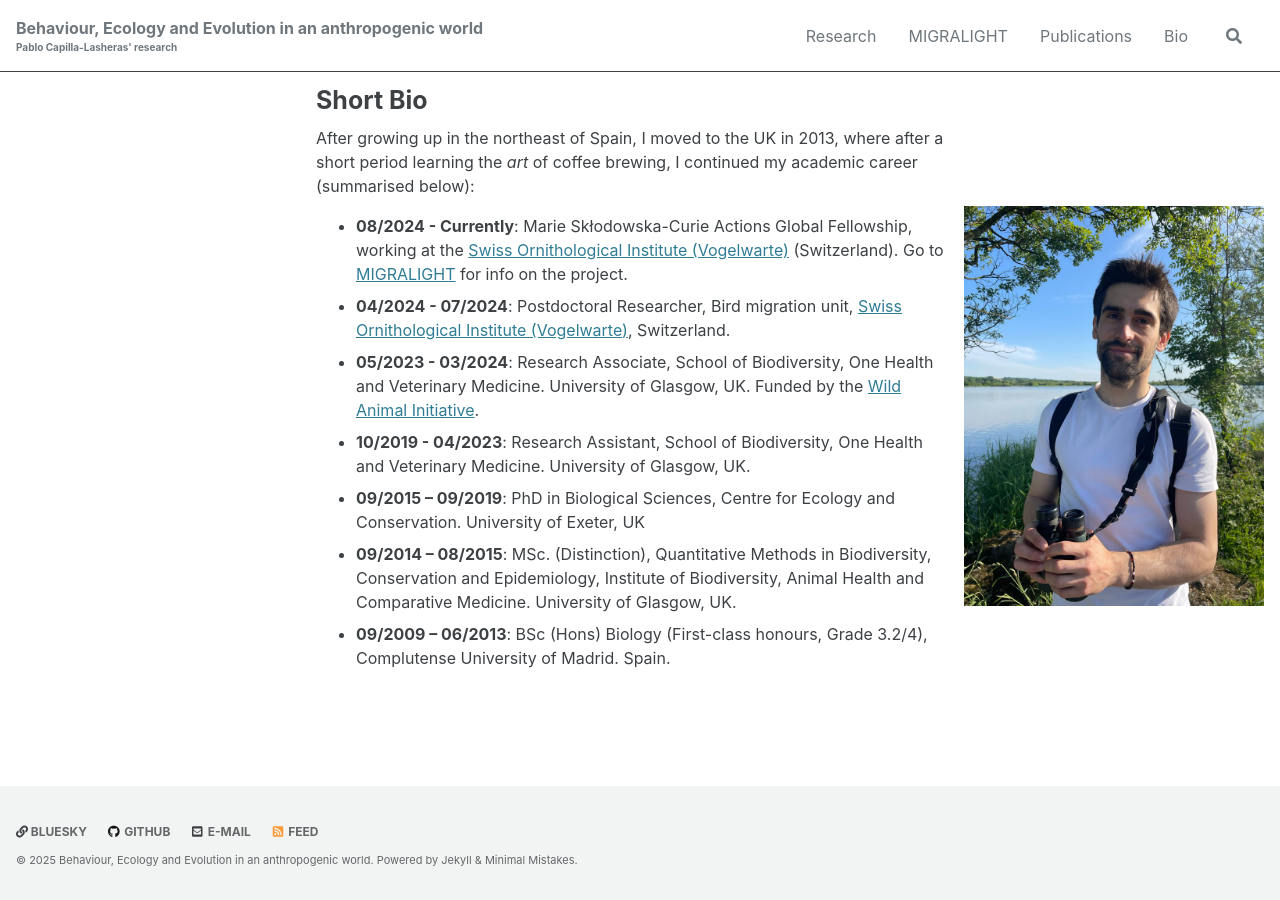
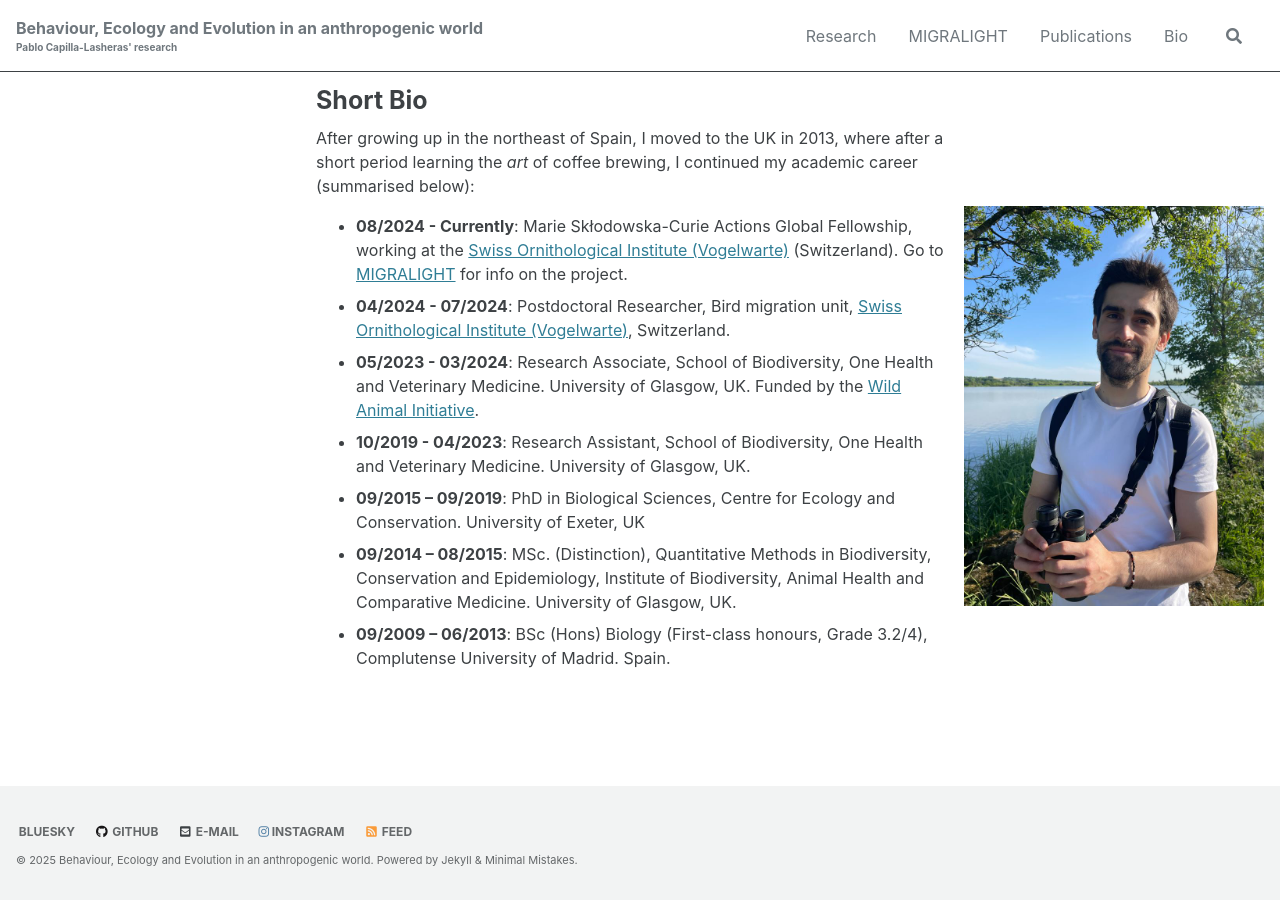
Before and after one commit to PabloCapilla/PabloCapilla.github.io, a Jekyll site: the page built from _pages/bio.md, in a window 1280 px wide. Built offline with Jekyll 4.4.1, drawn with Linux system fonts in a browser that asks for light colours; cached includes are drawn as plain includes; a script that is not in the unit is left out; comment, search, counter and statistics services are not loaded.

Commit message:
icons_update

```diff
--- a/_config.yml
+++ b/_config.yml
@@ -78,6 +78,7 @@ author:
 footer:
   links:
     - label: "Bluesky"
+      icon: "fab fa-bluesky"
       url: "https://bsky.app/profile/pcapi.bsky.social"
     - label: "GitHub"
       icon: "fab fa-fw fa-github"
@@ -85,6 +86,10 @@ footer:
     - label: "E-mail"
       icon: "fas fa-fw fa-envelope-square"
       url: "mailto: pacapilla@gmail.com"
+    - label: "Instagram"
+      icon: "fab fa-instagram"
+      url: "https://www.instagram.com/migralight/"
+
 
 defaults:
   # _posts
--- a/_data/authors.yml
+++ b/_data/authors.yml
@@ -11,3 +11,6 @@ Pablo Capilla-Lasheras:
       url: "https://pablocapilla.github.io/"
     - label: "Bluesky"
       url: "https://bsky.app/profile/pcapi.bsky.social"
+    - label: "Instagram"
+      icon: "fab fa-instagram"
+      url: "https://www.instagram.com/migralight/"
--- a/_data/publications.yml
+++ b/_data/publications.yml
@@ -93,7 +93,7 @@ papers:
     year: 2025
     journal: "Journal of Avian Biology"
     pages: "2, e03406"
-    pdf: "http://PabloCapilla.github.io/assets/pub_pdf/2025 - Journal of Avian Biology - Capilla-Lasheras.pdf"
+    pdf: "http://PabloCapilla.github.io/assets/pub_pdf/2025 - Journal of Avian Biology - Capilla‐Lasheras.pdf"
     doi: "10.1111/jav.03406"
     altmetric_doi: "10.1111/jav.03406"
 
@@ -145,7 +145,7 @@ papers:
     year: 2025
     journal: "Journal of Animal Ecology"
     pages: "94:1088-1100"
-    pdf: "http://PabloCapilla.github.io/assets/pub_pdf/2025 - Journal of Animal Ecology - Capilla-Lasheras.pdf"
+    pdf: "http://PabloCapilla.github.io/assets/pub_pdf/2025 - Journal of Animal Ecology - Capilla‐Lasheras.pdf"
     doi: "10.1111/1365-2656.70038"
     altmetric_doi: "10.1111/1365-2656.70038"
     code_doi: "10.5281/zenodo.14771635"
```
